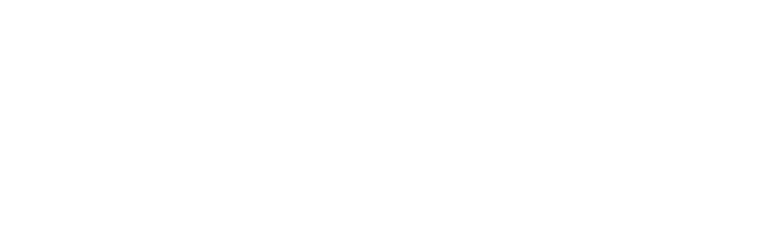
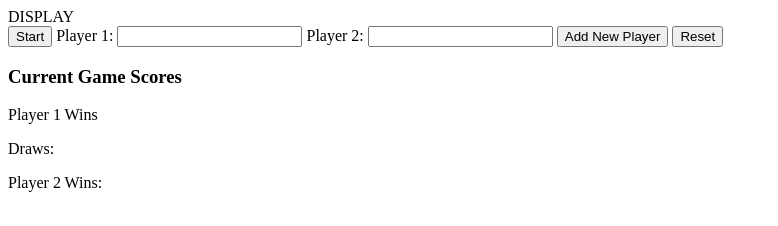
Before and after one commit to dchen705/Tic-Tac-Toe, a plain HTML site: page index.html in a window 1280 px wide. Shown: the whole page, without its empty margins (0-778 px from the left). Drawn offline with Linux system fonts and the light colour scheme.

Commit message:
Add basic HTML elements

```diff
--- a/index.html
+++ b/index.html
@@ -7,6 +7,41 @@
     <title>Document</title>
 </head>
 <body>
+    <div class="all-container">
+        <div class="display">
+            <span>DISPLAY</span>
+        </div>
+        <div class="tictactoe-board">
 
+        </div>
+        <div class="control-board">
+            <button>Start</button>
+            <label>Player 1:</label>
+            <input>
+            <datalist>
+
+            </datalist>
+            <label>Player 2: </label>
+            <input>
+            <datalist>
+
+            </datalist>
+            <button>Add New Player</button>
+            <button>Reset</button>
+        </div>
+        <div class="scoreboard">
+            <h3>Current Game Scores</h3>
+            <p>
+                Player 1 Wins
+            </p>
+            <p>
+                Draws:
+            </p>
+            <p>
+                Player 2 Wins:
+            </p>
+
+        </div>
+    </div>
 </body>
 </html>
```
